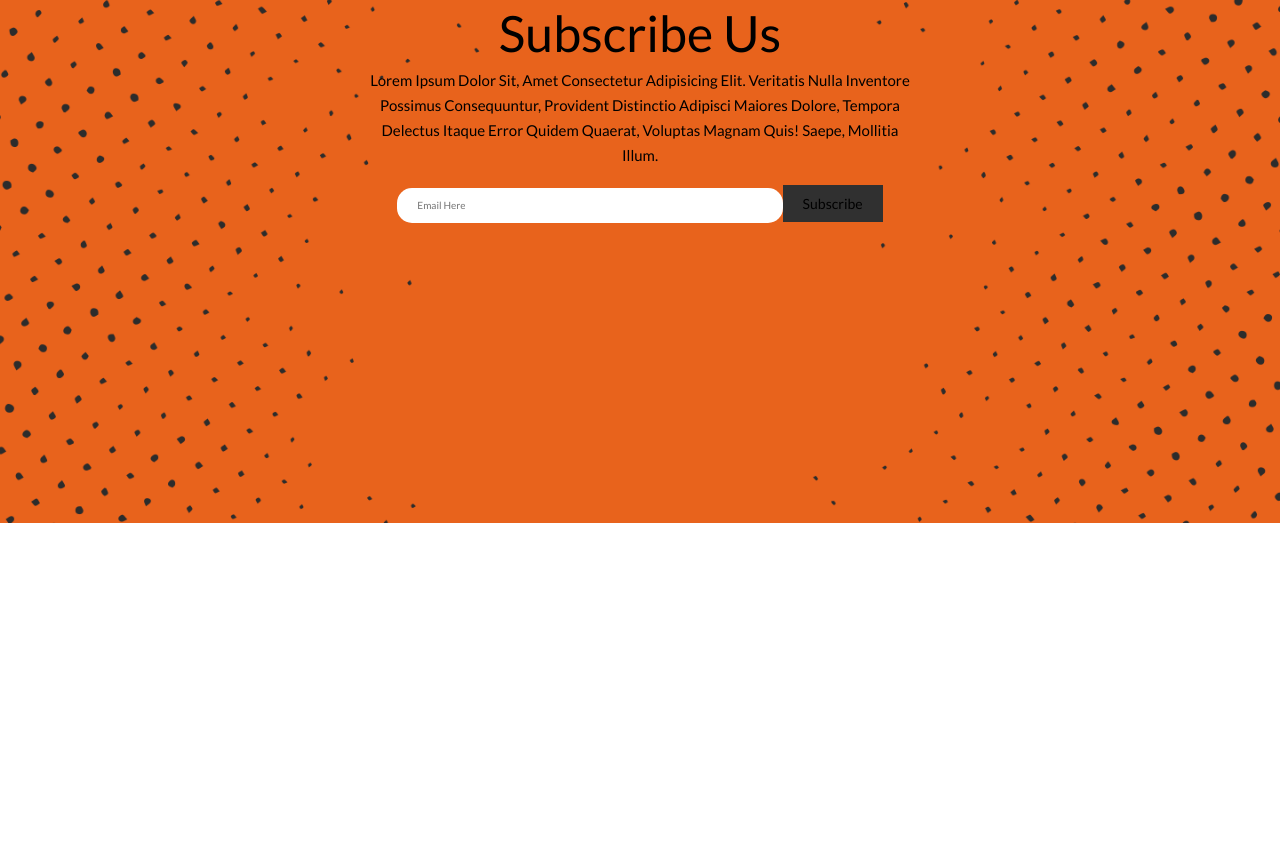
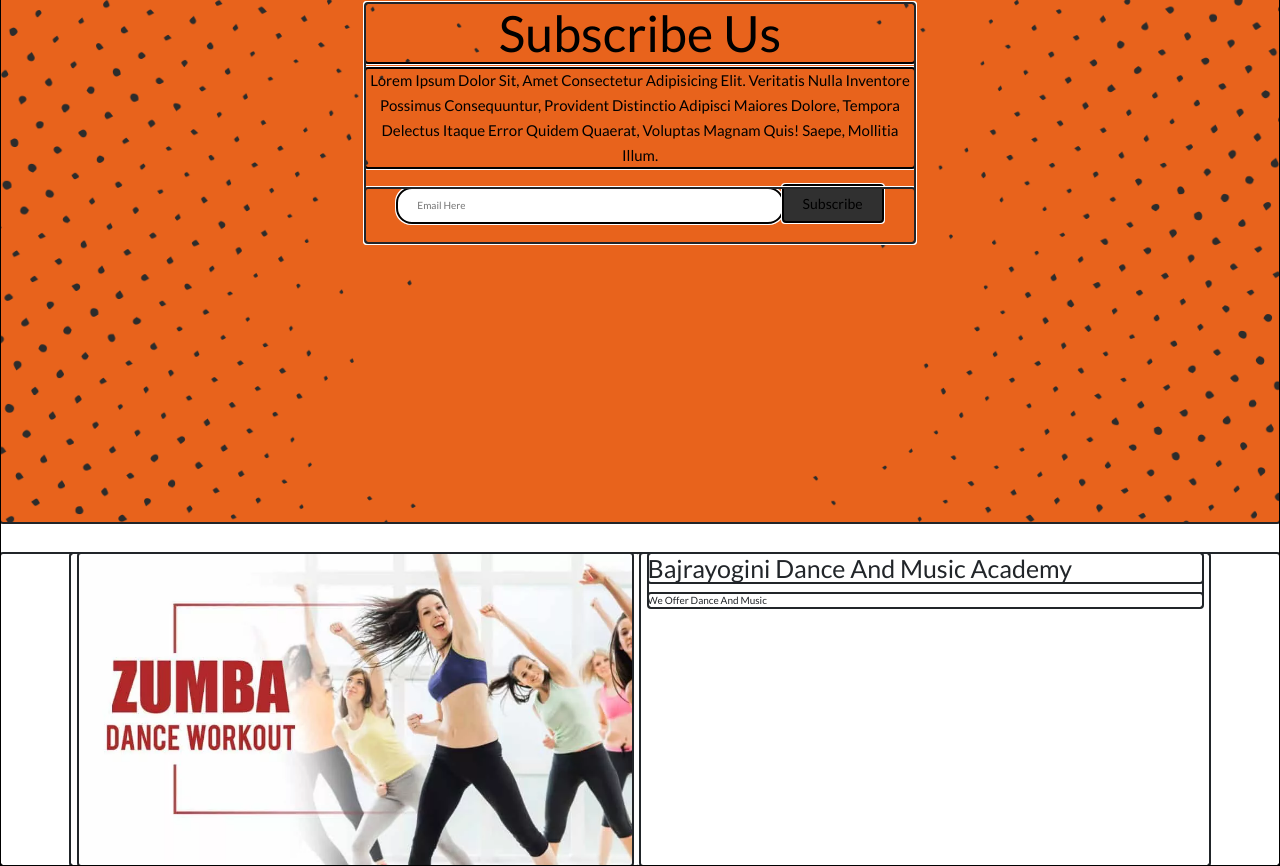
Before and after one commit to nabin9808/footer, a plain HTML site: page index.html in a window 1280 px wide. Shown: the part 3907-4773 px from the top of the page. Before the commit the page ends 4430 px from the top, so only its background shows below. Drawn offline with nearby package versions, Linux system fonts and the light colour scheme.

Commit message:
main section testing

```diff
--- a/index.html
+++ b/index.html
@@ -163,5 +163,21 @@
 
 </div>
 
+<section class="mt-5">
+    <div class="container">
+        <div class="row">
+            <div class="col-md-6">
+                <img src="images/Zumba.webp" alt="zumba" class="img-fluid d-block m-auto">
+            </div>
+            <div class="col-md-6">
+                <div>
+                    <h1 class="edosz ft-85">Bajrayogini Dance And Music Academy</h1>
+                    <p class="ft-24" nunito></p>
+                    <p>We offer dance and music</p>
+                </div>
+            </div>
+        </div>
+    </div>
+</section>
 </body>
 </html>
--- a/style.css
+++ b/style.css
@@ -13,6 +13,7 @@
     outline: none;
     margin: 0;
     padding: 0;
+    outline: auto;
 }
 a{
     text-decoration: none;
```
